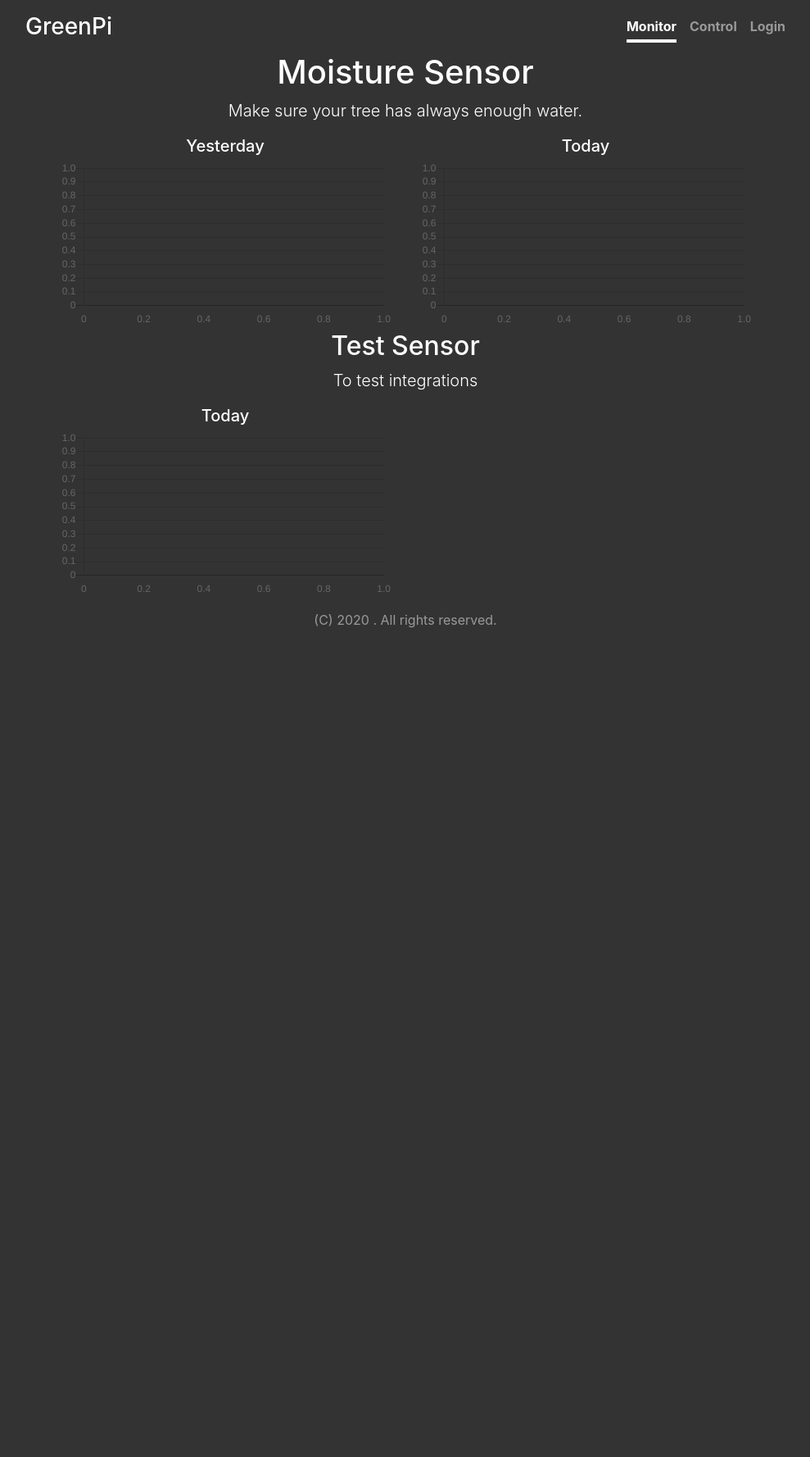
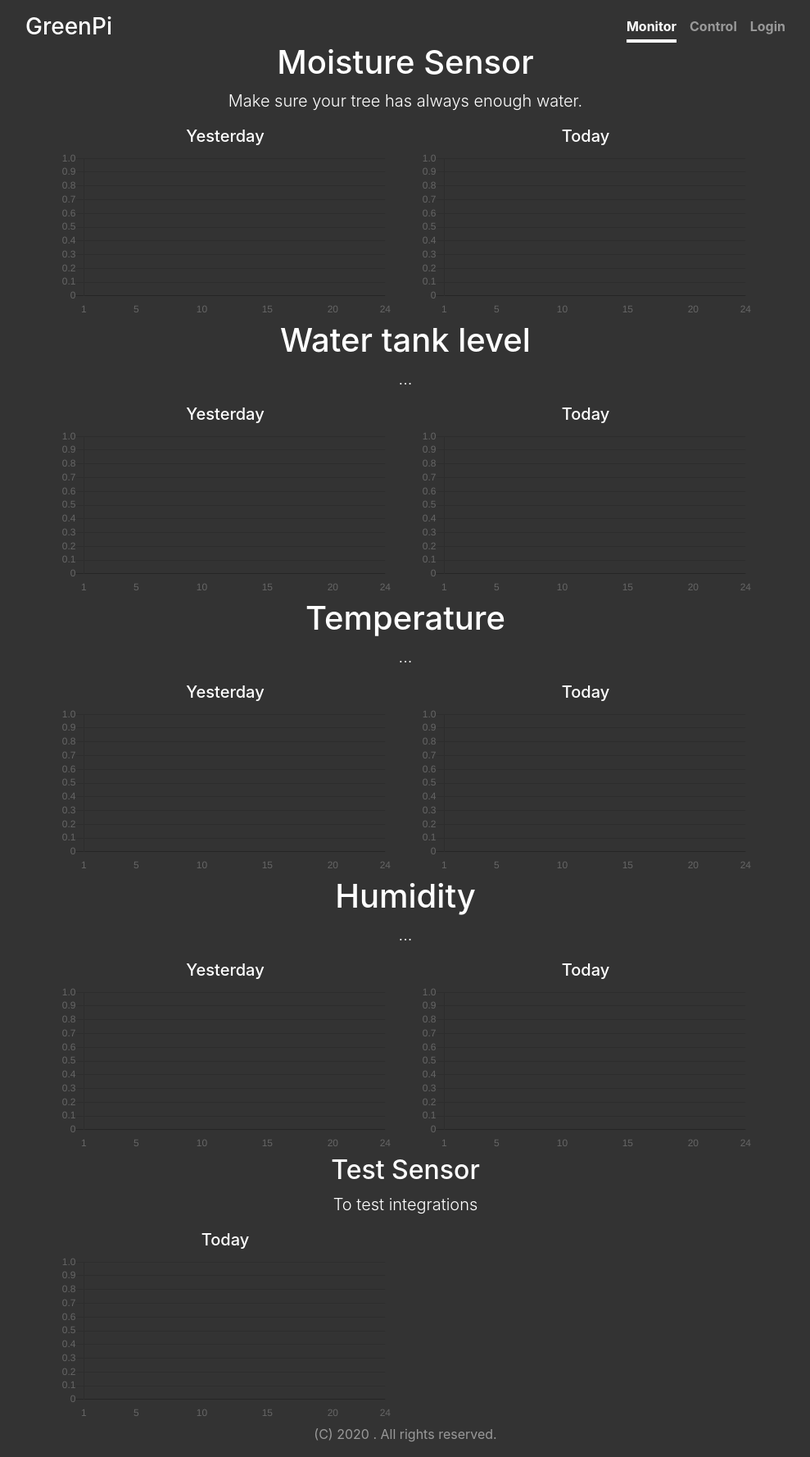
Before and after one commit to severinaklingler/greenpi_server, a Django app: page / in a window 1280 px wide. Shown: the whole page at 82% size, without its empty margins (145-1134 px from the left). Before the commit the page ends 766 px from the top, so only its background shows below. Run offline with Django 3.2, Linux system fonts and the light colour scheme; data that the repository does not hold is empty; some libraries are stand-ins or nearby versions.

Commit message:
Support more sensors.

```diff
--- a/chart/views.py
+++ b/chart/views.py
@@ -13,6 +13,7 @@ from api.models import Measurement
 def chart(request):
     sensor_type = request.GET.get('sensor','')
     time_range = request.GET.get('time_range','')
+    color_string = request.GET.get('color','7,121,228')
 
     if time_range == 'today':
         date_to_show = datetime.date.today()
@@ -30,8 +31,8 @@ def chart(request):
             'labels': labels,
             'datasets': [{
                 'label': 'My First dataset',
-                'backgroundColor': 'rgba(7, 121, 228,0.5)',
-                'borderColor': 'rgb(7, 121, 228)',
+                'backgroundColor': 'rgba(' + color_string +',0.5)',
+                'borderColor': 'rgb(' + color_string + ')',
                 'data': data
             }]
         },
@@ -44,6 +45,10 @@ def chart(request):
                 'type': 'linear',
                 'gridLines' : {
                     'display' : False
+                },
+                'ticks': {
+                    'min': 1,
+                    'max': 24
                 }
                 }]
             }
--- a/monitor/templates/index.html
+++ b/monitor/templates/index.html
@@ -14,6 +14,51 @@
     <div class="col-sm">
       <h5>Today</h5>
       <canvas class="chart" data-url="{% url 'chart' %}" data-options='{"time_range": "today", "sensor" : "moisture"}'></canvas>
+    </div>
+  </div>
+</div>
+
+<h1 class="cover-heading">Water tank level</h1>
+<p class="lead">...</p>
+<div class="container">
+  <div class="row">
+    <div class="col-sm">
+      <h5>Yesterday</h5>
+      <canvas class="chart" data-url="{% url 'chart' %}" data-options='{"time_range": "yesterday", "sensor" : "water_tank_level", "color" : "168, 230, 207"}'></canvas>
+    </div>
+    <div class="col-sm">
+      <h5>Today</h5>
+      <canvas class="chart" data-url="{% url 'chart' %}" data-options='{"time_range": "today", "sensor" : "water_tank_level", "color" : "168, 230, 207"}'></canvas>
+    </div>
+  </div>
+</div>
+
+<h1 class="cover-heading">Temperature</h1>
+<p class="lead">...</p>
+<div class="container">
+  <div class="row">
+    <div class="col-sm">
+      <h5>Yesterday</h5>
+      <canvas class="chart" data-url="{% url 'chart' %}" data-options='{"time_range": "yesterday", "sensor" : "temperature", "color" : "255, 170, 165"}}'></canvas>
+    </div>
+    <div class="col-sm">
+      <h5>Today</h5>
+      <canvas class="chart" data-url="{% url 'chart' %}" data-options='{"time_range": "today", "sensor" : "temperature", "color" : "255, 170, 165"}'></canvas>
+    </div>
+  </div>
+</div>
+
+<h1 class="cover-heading">Humidity</h1>
+<p class="lead">...</p>
+<div class="container">
+  <div class="row">
+    <div class="col-sm">
+      <h5>Yesterday</h5>
+      <canvas class="chart" data-url="{% url 'chart' %}" data-options='{"time_range": "yesterday", "sensor" : "humidity", "color" : "168, 230, 207"}'></canvas>
+    </div>
+    <div class="col-sm">
+      <h5>Today</h5>
+      <canvas class="chart" data-url="{% url 'chart' %}" data-options='{"time_range": "today", "sensor" : "humidity", "color" : "168, 230, 207"}'></canvas>
     </div>
   </div>
 </div>
```
